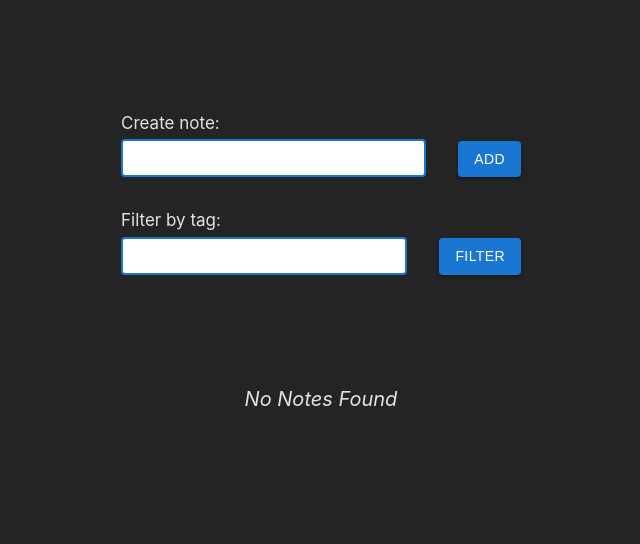
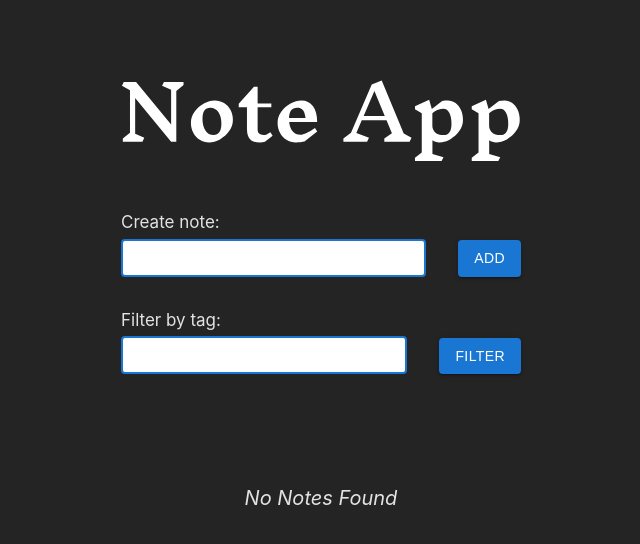
Before and after one commit to maria98kgm/Note_App, a React (Vite) app: page / in a window 1280 px wide. Shown: the top 544 px of the page, without its empty margins (319-959 px from the left). Built offline with nearby package versions, Linux system fonts and the light colour scheme.

Commit message:
feat: add note app logo

```diff
--- a/src/App.scss
+++ b/src/App.scss
@@ -15,11 +15,18 @@ body {
 .App {
   max-width: 1280px;
   margin: 0 auto;
-  margin-top: 5rem;
+  margin-top: 4rem;
   display: flex;
   flex-direction: column;
   align-items: center;
   padding: 1rem;
+
+  .noteLogo {
+    width: 80%;
+    min-width: 200px;
+    max-width: 400px;
+    margin-bottom: 2rem;
+  }
 }
 
 .notesBlock {
--- a/src/App.tsx
+++ b/src/App.tsx
@@ -4,6 +4,7 @@ import { Note } from "./components/Note";
 import { InputField } from "./components/InputField";
 import { notesStorage } from "./share/constants";
 import { NoteItem } from "./share/interfaces";
+import noteLogo from "./assets/note-app.svg";
 
 function App() {
   const [notes, setNotes] = useState<NoteItem[]>([]);
@@ -19,6 +20,7 @@ function App() {
 
   return (
     <div className="App">
+      <img src={noteLogo} className="noteLogo" alt="logo" />
       <InputField
         changeNotesHandler={changeNotesHandler}
         inputType="createNote"
```
Also changed, not shown: src/assets/note-app.svg (added).
